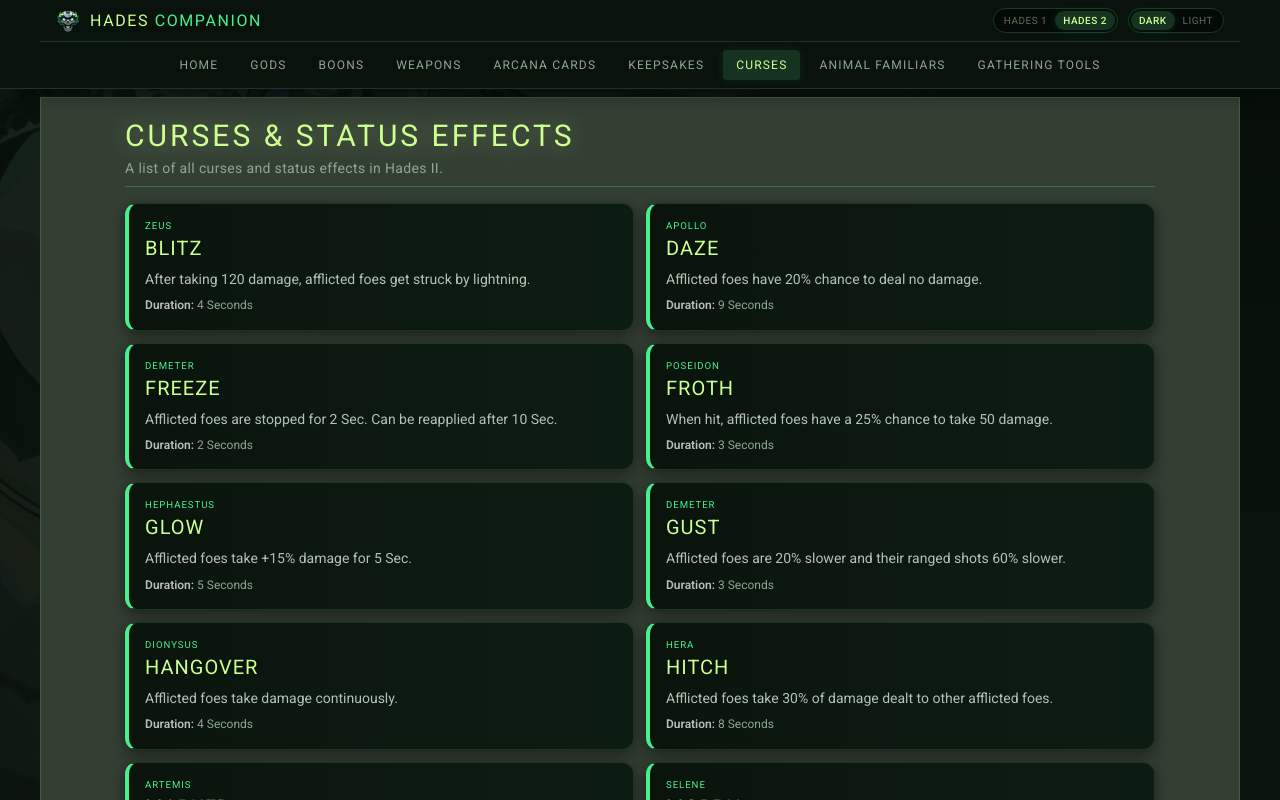
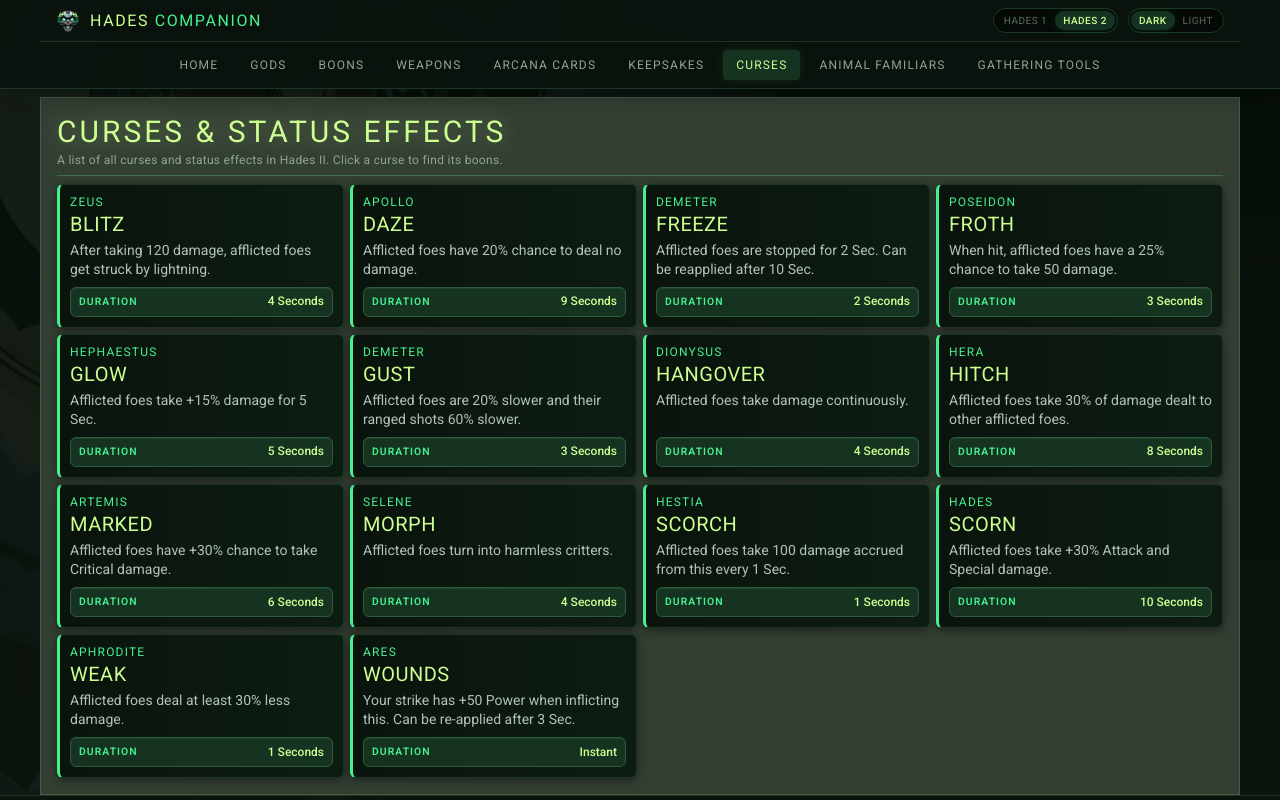
Before and after one commit to Ibrahim-SWE/HadesCompanion, a SvelteKit app: page /hades2/curses in a window 1280 px wide. Shown: the top 800 px of the page. Built offline with nearby package versions, Linux system fonts and the light colour scheme.

Commit message:
curses page now has more compact and better UI

```diff
--- a/src/routes/hades2/curses/+page.svelte
+++ b/src/routes/hades2/curses/+page.svelte
@@ -8,47 +8,60 @@
 </script>
 
 <Container>
-  <div class="max-w-300 mx-auto text-[#e5f4e7] p-2 sm:p-4 font-serif">
-    <header class="flex flex-col pb-2 border-b border-[#58ffa5]/25 mb-4">
+  <div class="max-w-300 mx-auto text-[#e5f4e7] p-2 sm:p-3 font-serif">
+    <header class="flex flex-col pb-1.5 border-b border-[#58ffa5]/25 mb-2">
       <h1
         class="text-[#ccff90] font-serif text-2xl sm:text-3xl font-normal uppercase tracking-widest m-0 drop-shadow-[0_0_10px_rgba(204,255,144,0.3)]"
       >
         Curses & Status Effects
       </h1>
-      <p class="text-xs sm:text-sm text-[#8da693] font-sans mt-1 tracking-wide">
-        A list of all curses and status effects in Hades II.
+      <p
+        class="text-[0.7rem] sm:text-xs text-[#8da693] font-sans mt-0.5 tracking-wide leading-snug"
+      >
+        A list of all curses and status effects in Hades II. Click a curse to
+        find its boons.
       </p>
     </header>
 
-    <div class="grid grid-cols-1 md:grid-cols-2 gap-3">
+    <div class="grid grid-cols-1 sm:grid-cols-2 lg:grid-cols-3 xl:grid-cols-4 gap-1.5">
       {#each Object.entries(curses) as [curse, details] (curse)}
         <a
           href="/hades2/boons?search={curse}"
-          class="flex flex-col bg-linear-to-r from-[#0a140d] to-[#0d1c13] border border-[#1c3623] border-l-4 rounded-xl p-4 shadow-[0_4px_15px_rgba(0,0,0,0.5)] relative overflow-hidden transition-all hover:border-[#46f08f]/50 hover:shadow-[0_4px_20px_rgba(70,240,143,0.1)] group"
+          class="flex flex-col h-full bg-linear-to-r from-[#0a140d] to-[#0d1c13] border border-[#1c3623] border-l-[3px] rounded-md p-2.5 shadow-[0_2px_10px_rgba(0,0,0,0.5)] relative overflow-hidden transition-all hover:border-[#46f08f]/50 hover:shadow-[0_2px_14px_rgba(70,240,143,0.1)] group"
           style="border-left-color: #46f08f;"
         >
           <div
-            class="absolute left-0 top-0 bottom-0 w-1 bg-linear-to-b from-[#46f08f]/80 to-transparent opacity-0 group-hover:opacity-100 transition-opacity duration-300 z-10"
+            class="absolute left-0 top-0 bottom-0 w-0.5 bg-linear-to-b from-[#46f08f]/80 to-transparent opacity-0 group-hover:opacity-100 transition-opacity duration-300 z-10"
           ></div>
 
-          <div class="flex-1 min-w-0 z-10 relative">
+          <div class="flex flex-col flex-1 min-w-0 h-full z-10 relative">
             <span
-              class="text-[0.6rem] uppercase tracking-widest text-[#46f08f] block leading-tight mb-0.5"
+              class="text-xs uppercase tracking-widest text-[#46f08f] block leading-tight mb-0.5 truncate"
               >{details.source}</span
             >
             <h2
-              class="text-lg sm:text-xl font-serif text-[#ccff90] uppercase tracking-wider m-0 drop-shadow-sm"
+              class="text-lg sm:text-xl font-serif text-[#ccff90] uppercase tracking-wide m-0 drop-shadow-sm leading-tight"
             >
               {curse}
             </h2>
-            <p class="text-sm text-[#b3c2b7] font-sans leading-snug mt-2">
+            <p class="text-sm text-[#b3c2b7] font-sans leading-snug mt-1">
               {details.effect}
             </p>
             {#if details.duration && details.duration !== "N/A"}
-              <p class="text-xs text-[#8da693] font-sans leading-snug mt-2">
-                <strong class="font-semibold text-[#b3c2b7]">Duration:</strong>
-                {details.duration}
-              </p>
+              <div class="mt-auto w-full">
+                <div
+                  class="mt-2 flex items-center justify-between gap-2 bg-[#153320] border border-[#2d5a3c] rounded-md px-2 py-1.5 shadow-[inset_0_1px_0_rgba(70,240,143,0.1)]"
+                >
+                  <span
+                    class="text-[0.65rem] uppercase tracking-widest text-[#46f08f] font-sans font-semibold shrink-0"
+                  >
+                    Duration
+                  </span>
+                  <span class="text-xs text-[#ccff90] font-sans font-medium text-right leading-tight">
+                    {details.duration}
+                  </span>
+                </div>
+              </div>
             {/if}
           </div>
         </a>
```
